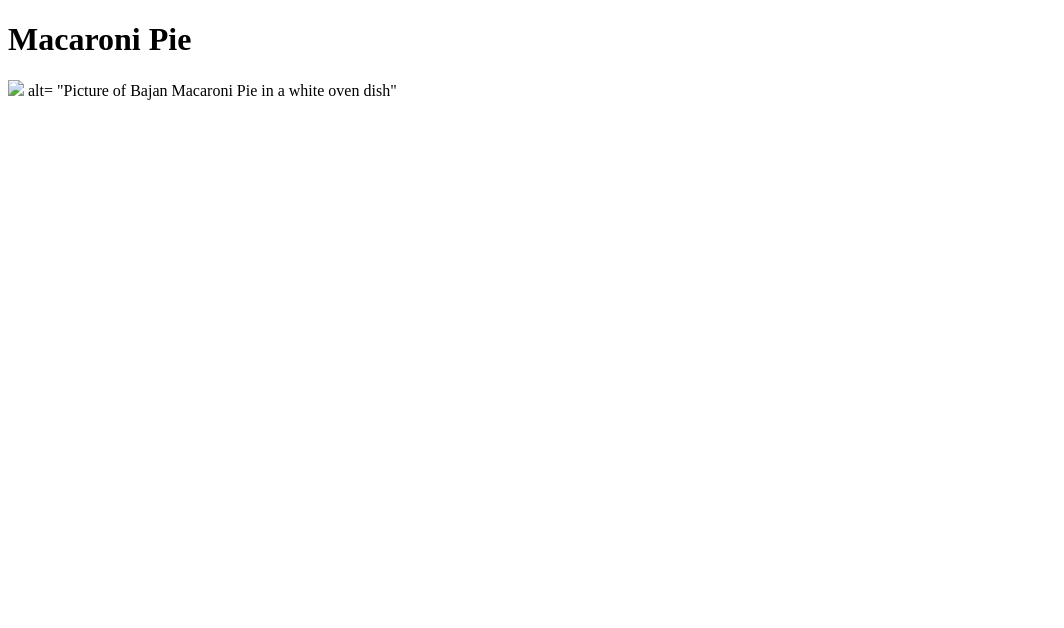
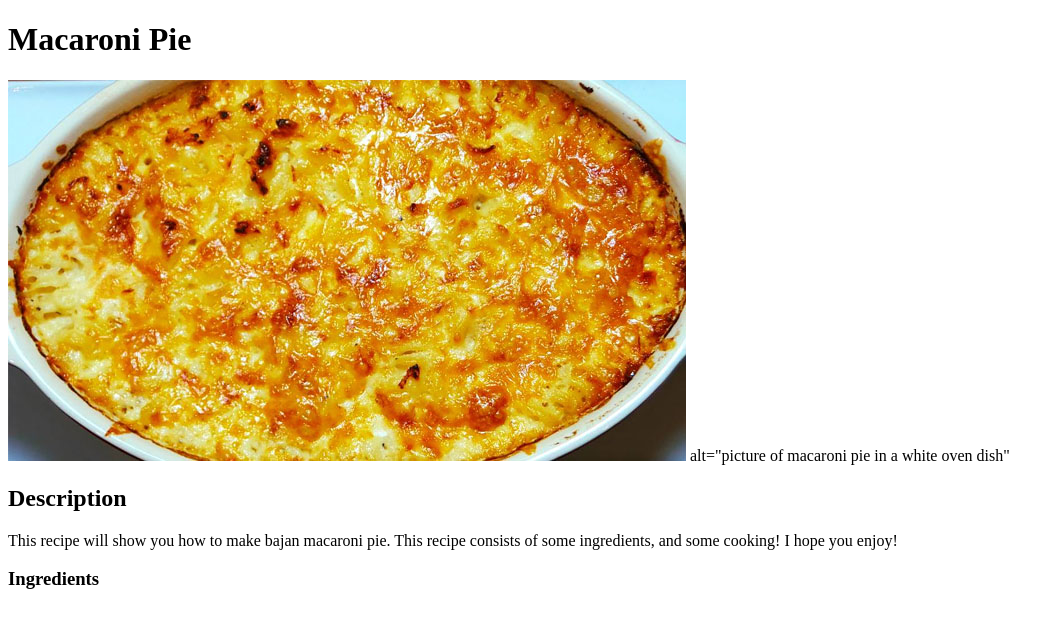
Before and after one commit to aelienboi/odin-recipes, a plain HTML site: page recipes/macaroni-pie.html in a window 1280 px wide. Shown: the whole page, without its empty margins (0-1064 px from the left). Drawn offline with Linux system fonts and the light colour scheme.

Commit message:
fixed issue that put picture on first page modified index html so picture no longer shows there insert headings insert description of recipe

```diff
--- a/recipes/macaroni-pie.html
+++ b/recipes/macaroni-pie.html
@@ -7,6 +7,10 @@
 </head>
 <body>
     <h1>Macaroni Pie</h1>
-    <img src="images/macaroni-pie.jpg"> alt= "Picture of Bajan Macaroni Pie in a white oven dish"
+ <img src="../images/macaroni-pie.jpg"> alt="picture of macaroni pie in a white oven dish"
+ <h2>Description</h2>
+ <p>This recipe will show you how to make bajan macaroni pie. This recipe consists of some ingredients, and some cooking! I hope you enjoy!</p>
+ <h3>Ingredients</h3>
+
 </body>
 </html>
```
Also changed, not shown: index.html (+0 -2 lines).
